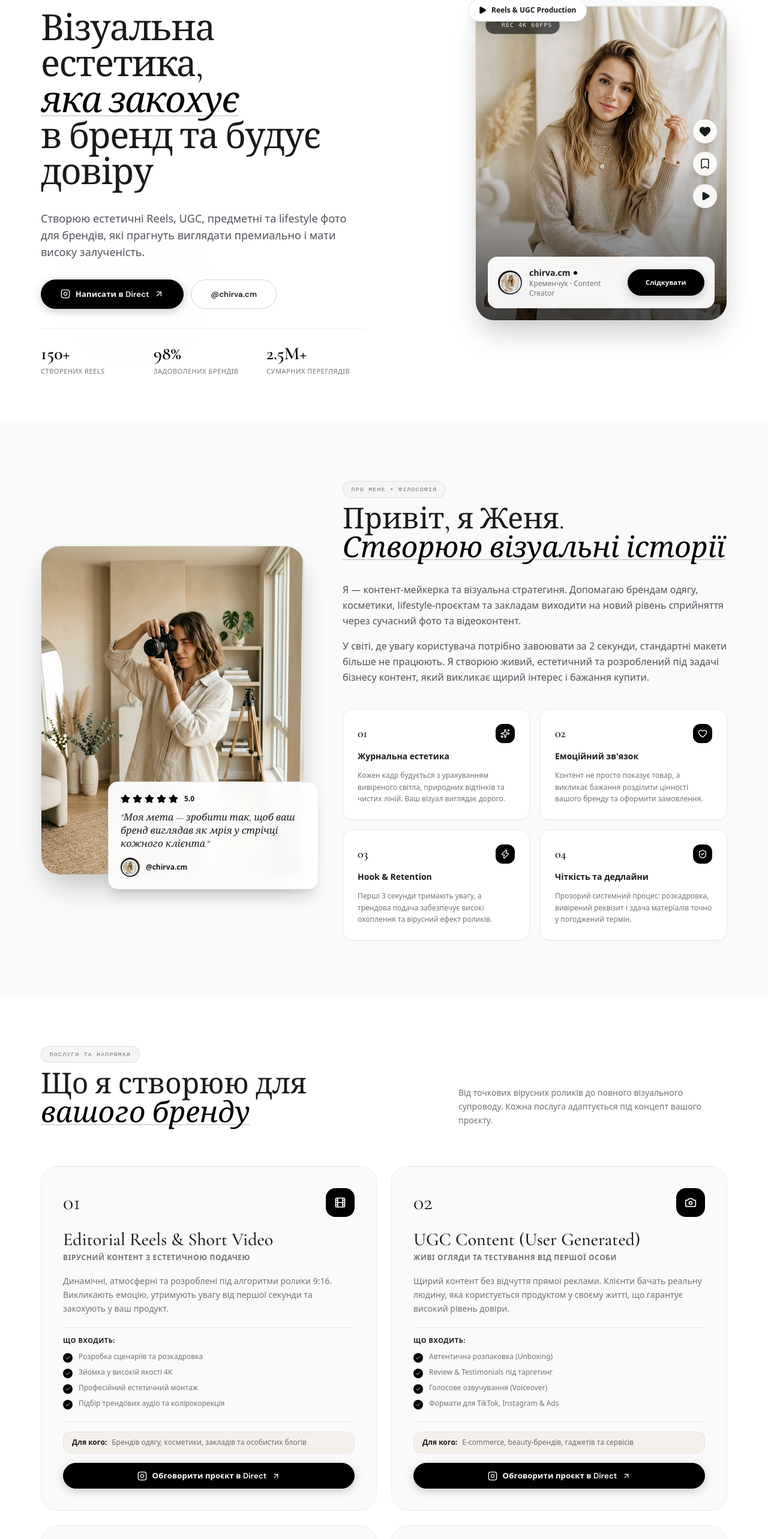
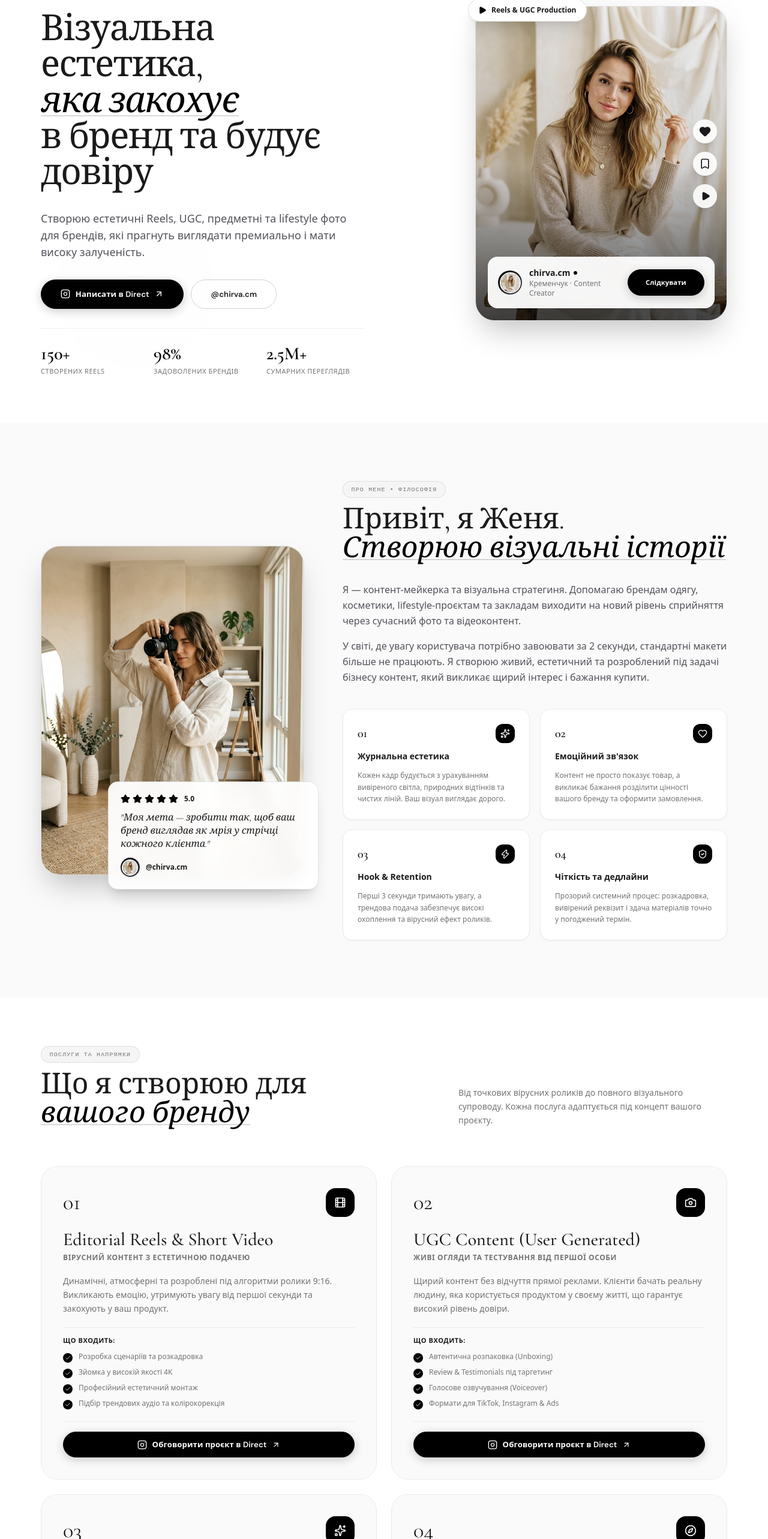
Before and after one commit to yankevych0210/CHIRVA-STUDIO, a React (Vite) app: page / in a window 1280 px wide. Shown: the part 208-2774 px from the top of the page at 60% size. Built offline with nearby package versions, Linux system fonts and the light colour scheme; a web font is replaced by a local one.

Commit message:
fix: remove REC 4K 60FPS overlay and 'Для кого' tags

```diff
--- a/src/components/Hero.tsx
+++ b/src/components/Hero.tsx
@@ -119,12 +119,6 @@ export const Hero: React.FC<HeroProps> = ({ onOpenContact: _onOpenContact }) =>
                   {/* Dark gradient overlay */}
                   <div className="absolute inset-0 bg-gradient-to-t from-black/70 via-black/10 to-transparent" />
 
-                  {/* Status Tag Overlay */}
-                  <div className="absolute top-4 left-4 px-3 py-1.5 rounded-full bg-black/60 backdrop-blur-md border border-white/20 text-[10px] font-mono tracking-widest text-white uppercase flex items-center gap-2">
-                    <span className="w-1.5 h-1.5 rounded-full bg-rose-500 animate-ping" />
-                    <span>REC 4K 60FPS</span>
-                  </div>
-
                   {/* IG-style interactive action buttons */}
                   <div className="absolute right-4 top-1/2 -translate-y-1/2 flex flex-col gap-3.5">
                     <div className="w-10 h-10 rounded-full bg-white/90 backdrop-blur-md flex items-center justify-center shadow-lg cursor-pointer hover:scale-110 transition-transform">
--- a/src/components/Services.tsx
+++ b/src/components/Services.tsx
@@ -124,17 +124,10 @@ export const Services: React.FC<ServicesProps> = ({ onSelectService: _onSelectSe
                 </div>
 
                 {/* Footer */}
-                <div className={`pt-4 mt-5 border-t space-y-3 ${
+                <div className={`pt-4 mt-5 border-t ${
                   service.isHighlighted ? 'border-white/15' : 'border-[#EBEBEB]'
                 }`}>
-                  <div className={`inline-flex items-start sm:items-center gap-2 px-3.5 py-2 rounded-xl text-xs leading-normal w-full ${
-                    service.isHighlighted ? 'bg-white/10 text-white/90 border border-white/10' : 'bg-[#F3EFEA]/80 border border-[#1C1A17]/5 text-[#6E6962]'
-                  }`}>
-                    <span className={`font-semibold shrink-0 ${service.isHighlighted ? 'text-white' : 'text-[#1C1A17]'}`}>Для кого:</span>
-                    <span>{service.recommendedFor}</span>
-                  </div>
-
-                  <div className="pt-1">
+                  <div>
                     <a
                       href={CREATOR_INFO.instagramUrl}
                       target="_blank"
```
